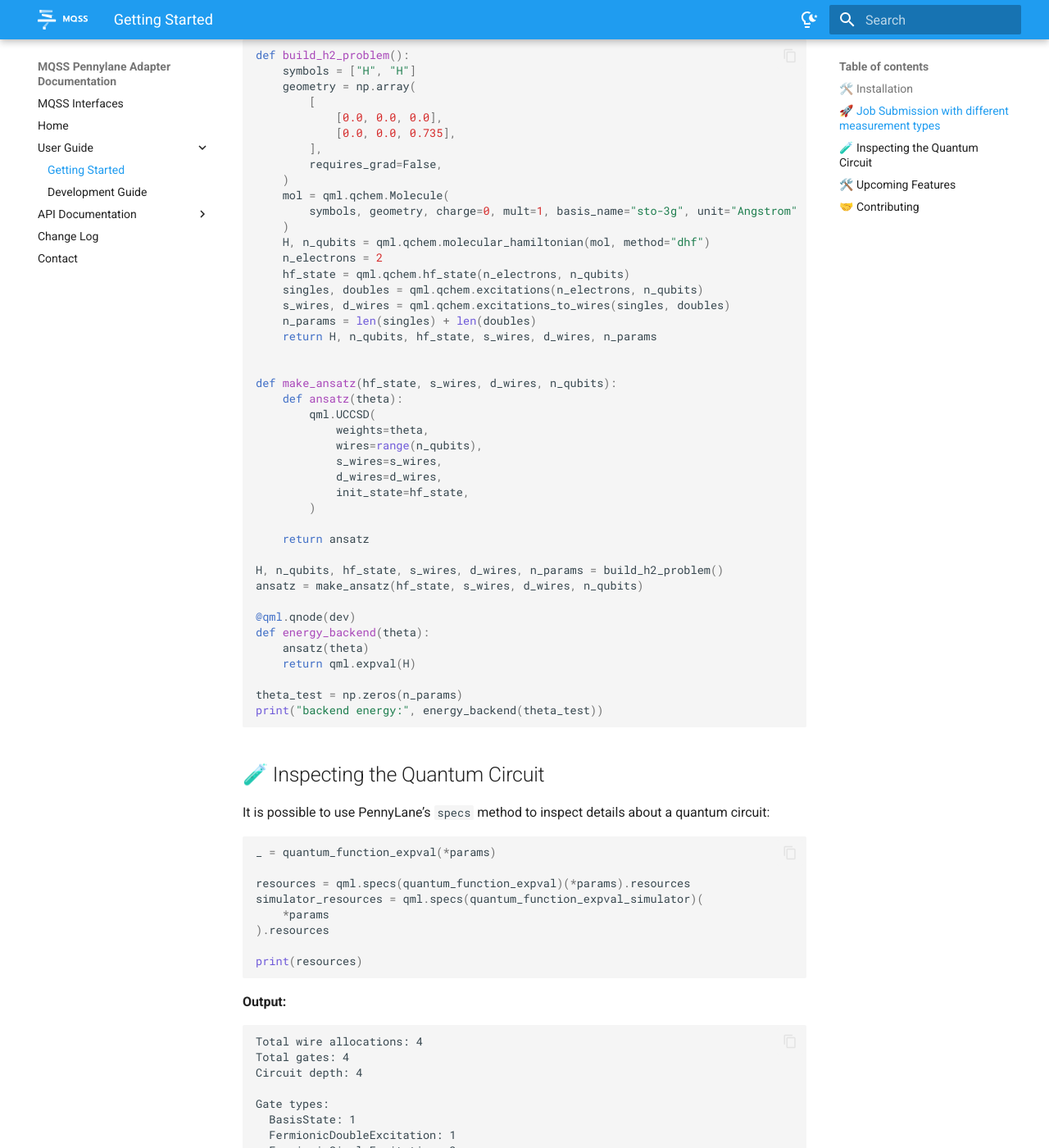
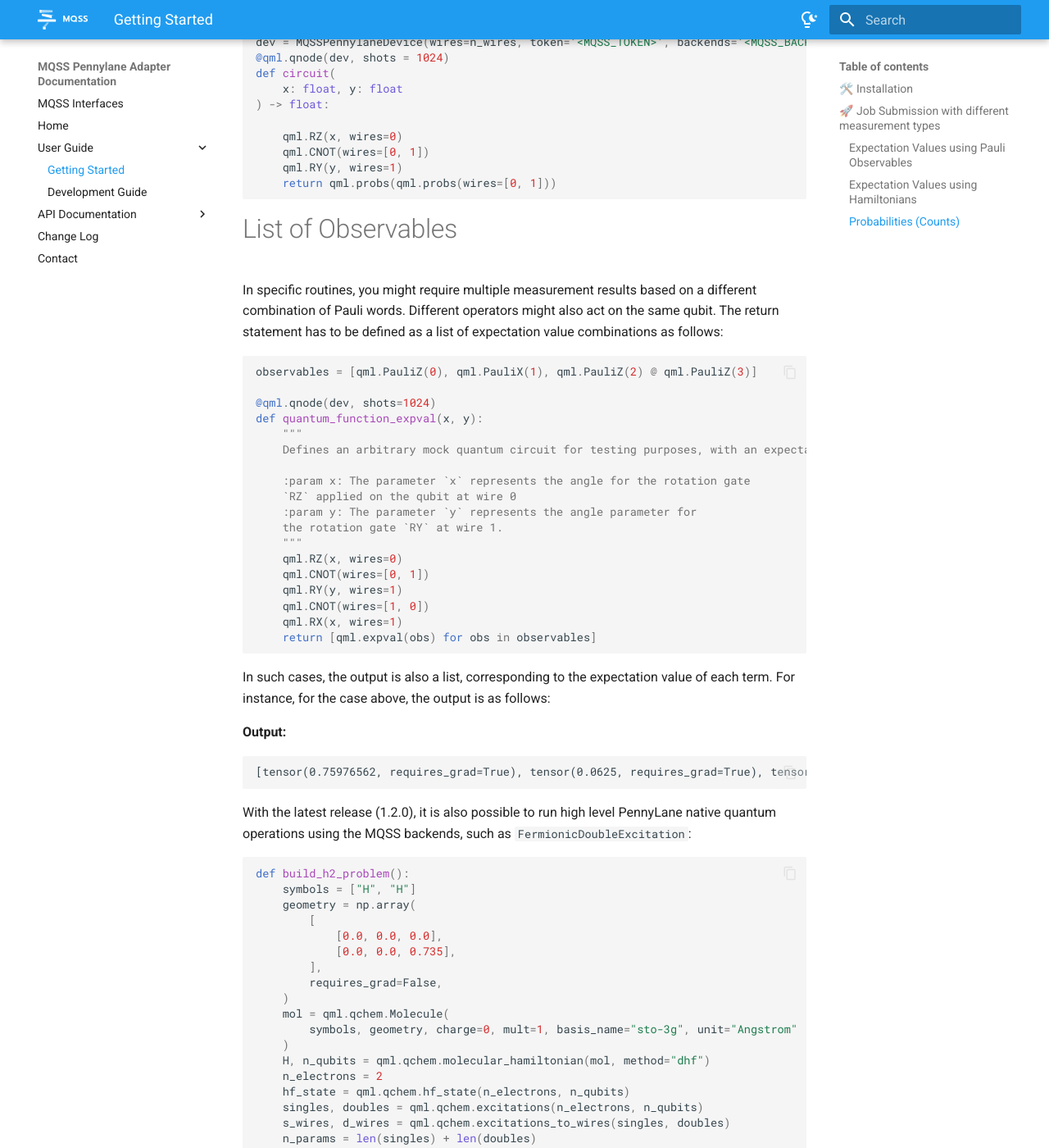
Before and after one commit to Munich-Quantum-Software-Stack/MQSS-Pennylane-Adapter, an MkDocs documentation site: the page built from docs/user_guide/getting_started.md, in a window 1280 px wide and 1400 px high, scrolled down 2166 px. Shown: the whole window at 82% size. Built offline with MkDocs 1.6.1 and Material for MkDocs 9.7.7, drawn with Linux system fonts in a browser that asks for light colours; some of the changed text lies outside the part shown.

Commit message:
:memo: added new feature to the user documentation

````diff
--- a/docs/user_guide/getting_started.md
+++ b/docs/user_guide/getting_started.md
@@ -11,6 +11,10 @@
 
 ## 🚀 Job Submission with different measurement types
 MQSS PennyLane Provider has support for most of the native PennyLane features. For instance, you can define a quantum circuit using PennyLane quantum gates, and decorate the method with the MQSSPennylaneDevice object. Parametric gates can also be used.
+
+### Expectation Values using Pauli Observables
+It is possible to define any Pauli word using the keywords  `qml.PauliX`, `qml.PauliY` or `qml.PauliZ` and highlight which qubit each Pauli acts on, to calculate the expectation value with respect to that observable, same way it is done with PennyLane default devices.
+
 ```python
 import pennylane as qml
 from pennylane import numpy as np
@@ -37,7 +41,10 @@
 
 params = [np.pi / 3, np.pi / 17]
 result = quantum_function_expval(*params)
+
 ```
+### Expectation Values using Hamiltonians
+
 Furthermore, you can define a Hamiltonian object within PennyLane, and calculate the expectation value with respect to that Hamiltonian. For these cases, Pennylane Provider simply creates a batch job for each term in the Hamiltonian, to calculate the expectation value.
 
 ```python
@@ -68,7 +75,7 @@
 hamiltonian = qml.Hamiltonian(coeffs, obs)
 result = quantum_function_hamiltonian_expval(*params, hamiltonian)
 ```
-
+### Probabilities (Counts)
 If you are just interested in accessing the counts (or probabilities), you can also use
 
 ```python
@@ -86,6 +93,37 @@
     qml.CNOT(wires=[0, 1])
     qml.RY(y, wires=1)
     return qml.probs(qml.probs(wires=[0, 1]))
+```
+
+# List of Observables
+
+In specific routines, you might require multiple measurement results based on a different combination of Pauli words. Different operators might also act on the same qubit. The return statement has to be defined as a list of expectation value combinations as follows:
+```python
+observables = [qml.PauliZ(0), qml.PauliX(1), qml.PauliZ(2) @ qml.PauliZ(3)]
+
+@qml.qnode(dev, shots=1024)
+def quantum_function_expval(x, y):
+    """
+    Defines an arbitrary mock quantum circuit for testing purposes, with an expectation value measurement
+
+    :param x: The parameter `x` represents the angle for the rotation gate
+    `RZ` applied on the qubit at wire 0
+    :param y: The parameter `y` represents the angle parameter for
+    the rotation gate `RY` at wire 1.
+    """
+    qml.RZ(x, wires=0)
+    qml.CNOT(wires=[0, 1])
+    qml.RY(y, wires=1)
+    qml.CNOT(wires=[1, 0])
+    qml.RX(x, wires=1)
+    return [qml.expval(obs) for obs in observables]
+```
+
+In such cases, the output is also a list, corresponding to the expectation value of each term. For instance, for the case above, the output is as follows:
+
+**Output:**
+```text
+[tensor(0.75976562, requires_grad=True), tensor(0.0625, requires_grad=True), tensor(0.96679688, requires_grad=True)]
 ```
 
 With the latest release (1.2.0), it is also possible to run high level PennyLane native quantum operations using the MQSS backends, such as `FermionicDoubleExcitation`:
````
